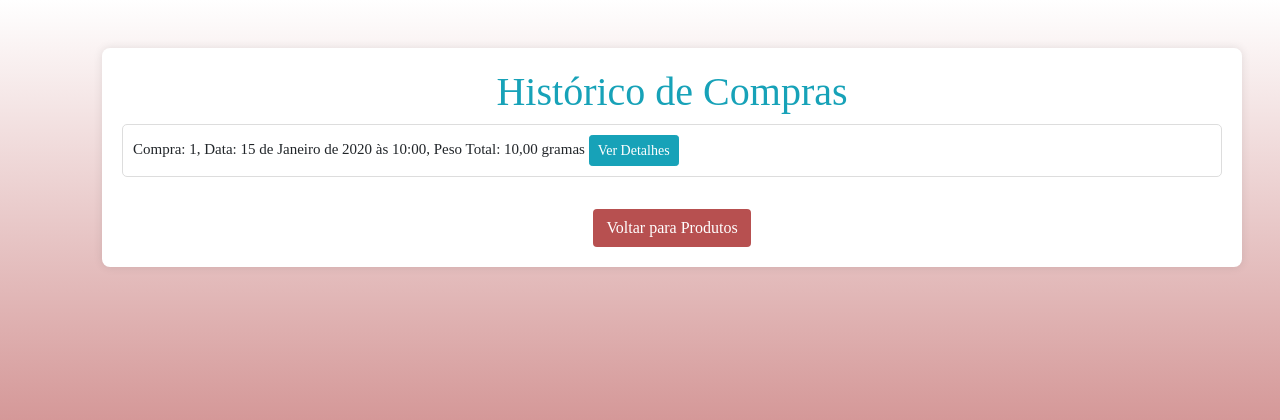
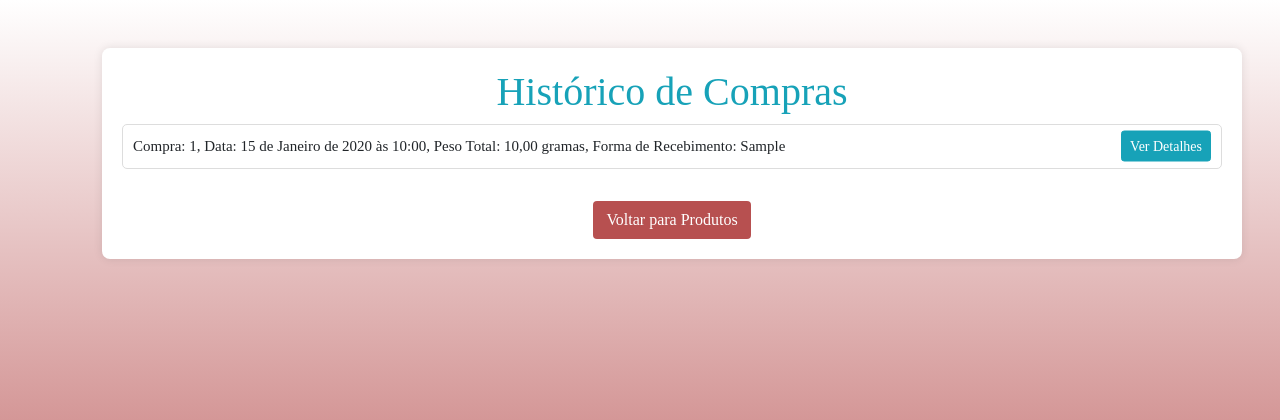
Before and after one commit to Kaique-010/PROJETO, a Django app: page /carrinho/historico/ in a window 1280 px wide. Shown: the top 420 px of the page. Run offline with Django 5.2, Linux system fonts and the light colour scheme; a user stored in the database is signed in; tables that the repository leaves empty hold one stand-in row (values such as "Sample post"); some libraries are stand-ins or nearby versions.

Commit message:
Ajustes formas recebimento

```diff
--- a/carrinho/models.py
+++ b/carrinho/models.py
@@ -1,5 +1,3 @@
-# carrinho/models.py
-
 from django.db import models
 from conecta import settings
 from produtos.models import Produtos
@@ -13,11 +11,34 @@ class Base(models.Model):
     class Meta:
         abstract = True
 
+class FormasRecebimento(models.Model):
+    DINHEIRO = 'dinheiro'
+    PIX = 'pix'
+    DEPOSITO = 'deposito'
+    DEBITO = 'cartao_debito'
+    CREDITO = 'cartao_credito'
+    BOLETO = 'boleto'
+
+    FORMAS_CHOICES = [
+        (DINHEIRO, 'Dinheiro'),
+        (PIX, 'Pix'),
+        (DEPOSITO, 'Deposito'),
+        (DEBITO, 'Cartão de Débito'),
+        (CREDITO, 'Cartão de Crédito'),
+        (BOLETO, 'Boleto')
+    ]
+
+    forma = models.CharField(max_length=20, choices=FORMAS_CHOICES)
+
+    def __str__(self):
+        return self.get_forma_display()
+
 class Carrinho(Base):
     usuario = models.ForeignKey(settings.AUTH_USER_MODEL, on_delete=models.CASCADE)
     finalizado = models.BooleanField(default=False)
     criado_em = models.DateTimeField(auto_now_add=True)
     atualizado_em = models.DateTimeField(auto_now=True)
+    forma_recebimento = models.CharField(max_length=20, choices=FormasRecebimento.FORMAS_CHOICES, null=True, blank=True)
 
     def __str__(self):
         return f'Carrinho do {self.usuario.username} - {"Finalizado" if self.finalizado else "Aberto"}'
@@ -44,6 +65,7 @@ class Compra(Base):
     usuario = models.ForeignKey(settings.AUTH_USER_MODEL, on_delete=models.CASCADE)
     data_compra = models.DateTimeField(auto_now_add=True)
     peso_total = models.DecimalField(max_digits=10, decimal_places=2)
+    forma_recebimento = models.CharField(max_length=100, blank=True, null=True)
 
     def __str__(self):
         return f'Compra de {self.usuario.username} em {self.data_compra}'
--- a/carrinho/templates/historico_compras.html
+++ b/carrinho/templates/historico_compras.html
@@ -1,4 +1,3 @@
-<!-- carrinho/templates/carrinho/historico_compras.html -->
 {% load bootstrap4 static %}
 <!DOCTYPE html>
 <html>
@@ -34,10 +33,17 @@
             padding: 0;
         }
         .compra-list li {
+            position: relative;
             margin-bottom: 10px;
             padding: 10px;
             border: 1px solid #ddd;
             border-radius: 5px;
+        }
+        .btn-detalhes {
+            position: absolute;
+            right: 10px;
+            top: 50%;
+            transform: translateY(-50%);
         }
         .compra-details {
             list-style-type: none;
@@ -55,11 +61,11 @@
         <ul class="compra-list">
             {% for compra in historico %}
                 <li>
-                    Compra: {{ compra.id }}, Data: {{ compra.criado_em }}, Peso Total: {{ compra.get_peso_total }} gramas
-                    <button type="button" class="btn btn-info btn-sm ms-3" onclick="mostrarDetalhes({{ compra.id }})">Ver Detalhes</button>
+                    Compra: {{ compra.id }}, Data: {{ compra.criado_em }}, Peso Total: {{ compra.peso_total }} gramas, Forma de Recebimento: {{ compra.forma_recebimento }}
+                    <button type="button" class="btn btn-info btn-sm btn-detalhes" onclick="mostrarDetalhes({{ compra.id }})">Ver Detalhes</button>
                     <div id="detalhes-compra-{{ compra.id }}" style="display:none;">
                         <ul class="compra-details">
-                            {% for item in compra.itens.all %}
+                            {% for item in compra.itens %}
                                 <li>Produto: {{ item.produto.nome }}, Quantidade: {{ item.quantidade }}, Peso: {{ item.produto.peso }} gramas</li>
                             {% endfor %}
                         </ul>
--- a/carrinho/views.py
+++ b/carrinho/views.py
@@ -12,7 +12,6 @@ from django.contrib import messages
 from django.core.mail import send_mail
 import requests
 from decimal import Decimal, ROUND_HALF_UP
-
 
 logger = logging.getLogger(__name__)
 
@@ -112,11 +111,9 @@ def checkout(request):
     }
     return render(request, 'carrinho/checkout.html', contexto)
 
-
 @login_required
 def completar_compra(request):
     if request.method == 'POST':
-        # Obter o carrinho do usuário logado que não está finalizado
         try:
             carrinho = get_object_or_404(Carrinho, usuario=request.user, finalizado=False)
         except Carrinho.DoesNotExist:
@@ -125,32 +122,33 @@ def completar_compra(request):
         total_quantidade = Decimal('0')
         total_peso = Decimal('0')
 
-        # Calcular total_quantidade e total_peso antes de criar a compra
         for item in carrinho.itens.all():
             total_quantidade += Decimal(item.quantidade)
             total_peso += Decimal(item.produto.peso) * Decimal(item.quantidade)
 
-        # Criar uma nova compra com o peso_total calculado
+        forma_recebimento = request.POST.get('forma_recebimento')
+
+        # Verifique se a forma de recebimento está sendo capturada corretamente
+        if not forma_recebimento:
+            return HttpResponse("Forma de recebimento não fornecida.", status=400)
+
+        # Cria a compra e salva a forma de recebimento
         compra = Compra.objects.create(
             usuario=request.user,
-            peso_total=total_peso
+            peso_total=total_peso,
+            forma_recebimento=forma_recebimento  # Salvar forma de recebimento
         )
 
+        carrinho.finalizado = True
+        carrinho.save()
+
         for item in carrinho.itens.all():
-            # Criar itens da compra
             ItemCompra.objects.create(
                 compra=compra,
                 produto=item.produto,
                 quantidade=item.quantidade
             )
 
-        # Finalizar o carrinho
-        carrinho.finalizado = True
-        carrinho.save()
-
-
-
-        # Enviar email de confirmação
         nome = request.POST.get('nome')
         email = request.POST.get('email')
 
@@ -167,6 +165,7 @@ def completar_compra(request):
                     f"Email: {email}\n\n"
                     f"Total de Itens: {total_quantidade}\n"
                     f"Peso Total: {total_peso} gr\n\n"
+                    f"Forma de Recebimento: {compra.forma_recebimento}\n\n"
                     f"Produtos Comprados:\n{produtos_comprados}")
 
         try:
@@ -174,7 +173,6 @@ def completar_compra(request):
         except Exception as e:
             return HttpResponse(f'Erro ao enviar e-mail: {e}')
 
-        # Renderizar a página de confirmação de compra
         return render(request, 'carrinho/compra_concluida.html', {
             'total_quantidade': total_quantidade,
             'total_peso': total_peso,
@@ -189,11 +187,18 @@ def limpar_carrinho(request):
     carrinho.itens.all().delete()
     return redirect("carrinho:carrinho_detalhe")
 
-
 @login_required
 def historico_compras(request):
-    historico = Carrinho.objects.filter(usuario=request.user, finalizado=True)
-    context = {
-        'historico': historico
-    }
-    return render(request, 'historico_compras.html', context)
+    historico = Compra.objects.filter(usuario=request.user).prefetch_related('itens__produto')
+    compras_com_forma = []
+
+    for compra in historico:
+        compras_com_forma.append({
+            'id': compra.id,
+            'criado_em': compra.data_compra,
+            'peso_total': compra.calcular_peso_total(),
+            'forma_recebimento': compra.forma_recebimento,  # Acesse o atributo diretamente
+            'itens': compra.itens.all()
+        })
+
+    return render(request, 'historico_compras.html', {'historico': compras_com_forma})
```
Also changed, not shown: carrinho/templates/carrinho_detalhe.html (+19 -4 lines), carrinho/migrations/0002_formasrecebimento_carrinho_forma_recebimento.py (added), carrinho/migrations/0003_compra_forma_recebimento.py (added).
